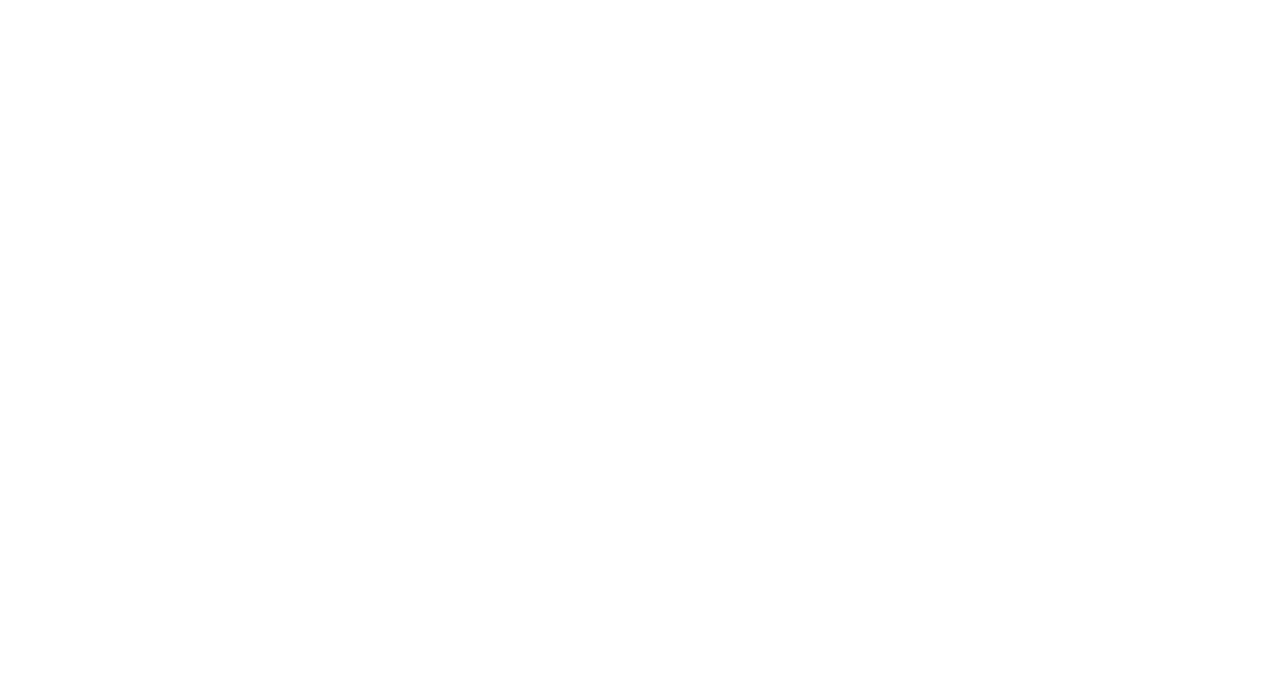
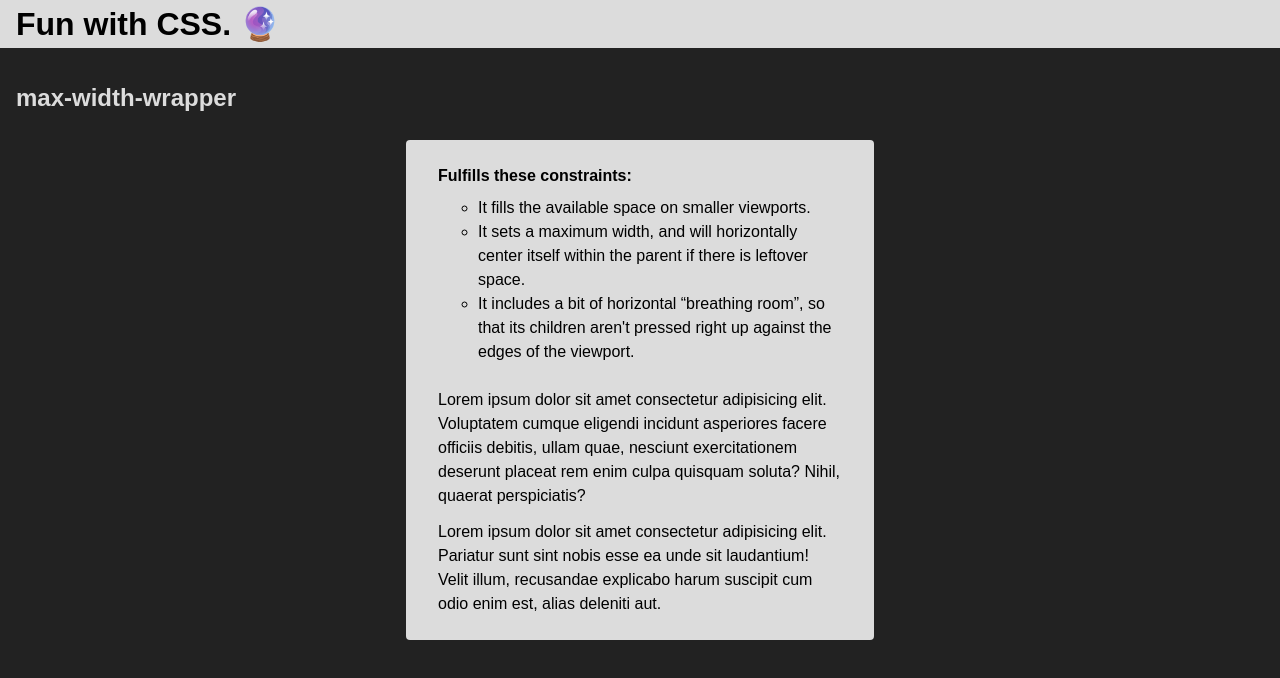
Before and after one commit to alex-anson/css-snippets, a plain HTML site: page index.html in a window 1280 px wide. Drawn offline with Linux system fonts and the light colour scheme.

Commit message:
max-width-wrapper util :fire:

```diff
--- a/index.html
+++ b/index.html
@@ -6,10 +6,45 @@
     <meta name="viewport" content="width=device-width, initial-scale=1.0" />
 
     <link rel="stylesheet" href="./global-reset.css" />
+    <link rel="stylesheet" href="./repo-specific.css" />
+    <link rel="stylesheet" href="./max-width-wrapper.css" />
 
     <title>CSS Snippets</title>
   </head>
   <body>
-    <section></section>
+    <header>
+      <h1>Fun with CSS. 🔮</h1>
+    </header>
+    <section class="dark">
+      <h2>max-width-wrapper</h2>
+      <div class="max-width-wrapper">
+        <div class="max-width-content">
+          <h4>Fulfills these constraints:</h4>
+          <ul>
+            <li>It fills the available space on smaller viewports.</li>
+            <li>
+              It sets a maximum width, and will horizontally center itself
+              within the parent if there is leftover space.
+            </li>
+            <li>
+              It includes a bit of horizontal “breathing room”, so that its
+              children aren't pressed right up against the edges of the
+              viewport.
+            </li>
+          </ul>
+          <p>
+            Lorem ipsum dolor sit amet consectetur adipisicing elit. Voluptatem
+            cumque eligendi incidunt asperiores facere officiis debitis, ullam
+            quae, nesciunt exercitationem deserunt placeat rem enim culpa
+            quisquam soluta? Nihil, quaerat perspiciatis?
+          </p>
+          <p>
+            Lorem ipsum dolor sit amet consectetur adipisicing elit. Pariatur
+            sunt sint nobis esse ea unde sit laudantium! Velit illum, recusandae
+            explicabo harum suscipit cum odio enim est, alias deleniti aut.
+          </p>
+        </div>
+      </div>
+    </section>
   </body>
 </html>
--- /dev/null
+++ b/max-width-wrapper.css
@@ -0,0 +1,34 @@
+/*
+Fulfills these constraints:
+
+- It fills the available space on smaller viewports.
+- It sets a maximum width, and will horizontally center itself within the parent if there is leftover space.
+- It includes a bit of horizontal “breathing room”, so that its children aren't pressed right up against the edges of the viewport.
+*/
+.max-width-wrapper {
+  margin-left: auto;
+  margin-right: auto;
+  padding-left: 16px;
+  padding-right: 16px;
+  max-width: 500px;
+}
+
+.max-width-content {
+  background-color: #dcdcdc;
+  border-radius: 4px;
+  width: fit-content;
+  padding: 24px 32px;
+}
+
+/* ------------------------------ */
+/* just for this specific example */
+.max-width-content ul {
+  margin-bottom: 24px;
+  list-style-type: circle;
+}
+.max-width-content p:first-of-type {
+  margin-bottom: 12px;
+}
+.max-width-content h4 {
+  margin-bottom: 8px;
+}
--- /dev/null
+++ b/repo-specific.css
@@ -0,0 +1,22 @@
+body,
+html {
+  font-family: "Manrope", "Poppins", sans-serif;
+}
+
+header {
+  background-color: #dcdcdc;
+}
+h1,
+h2 {
+  margin-left: 16px;
+}
+h2 {
+  color: #dcdcdc;
+  margin-bottom: 24px;
+}
+
+.dark {
+  background-color: #222;
+  min-height: 100vh;
+  padding-top: 32px;
+}
```
